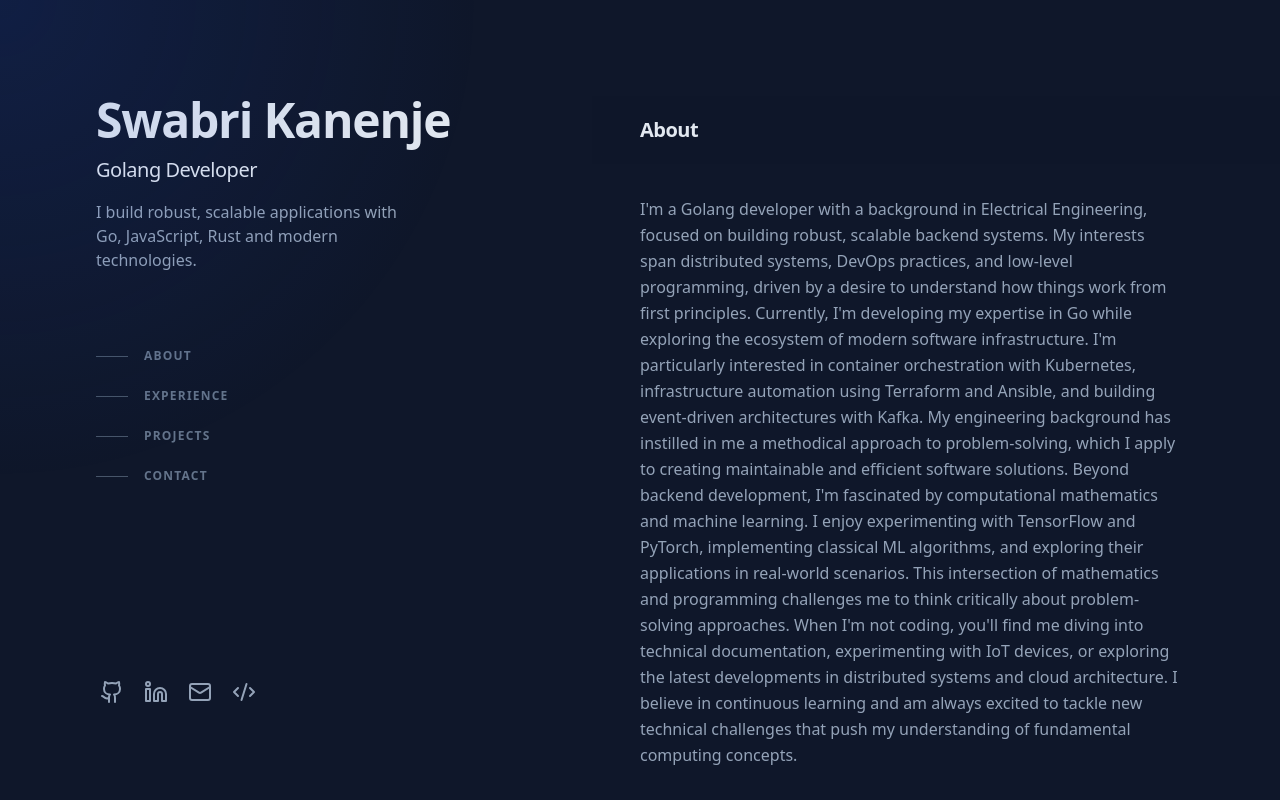
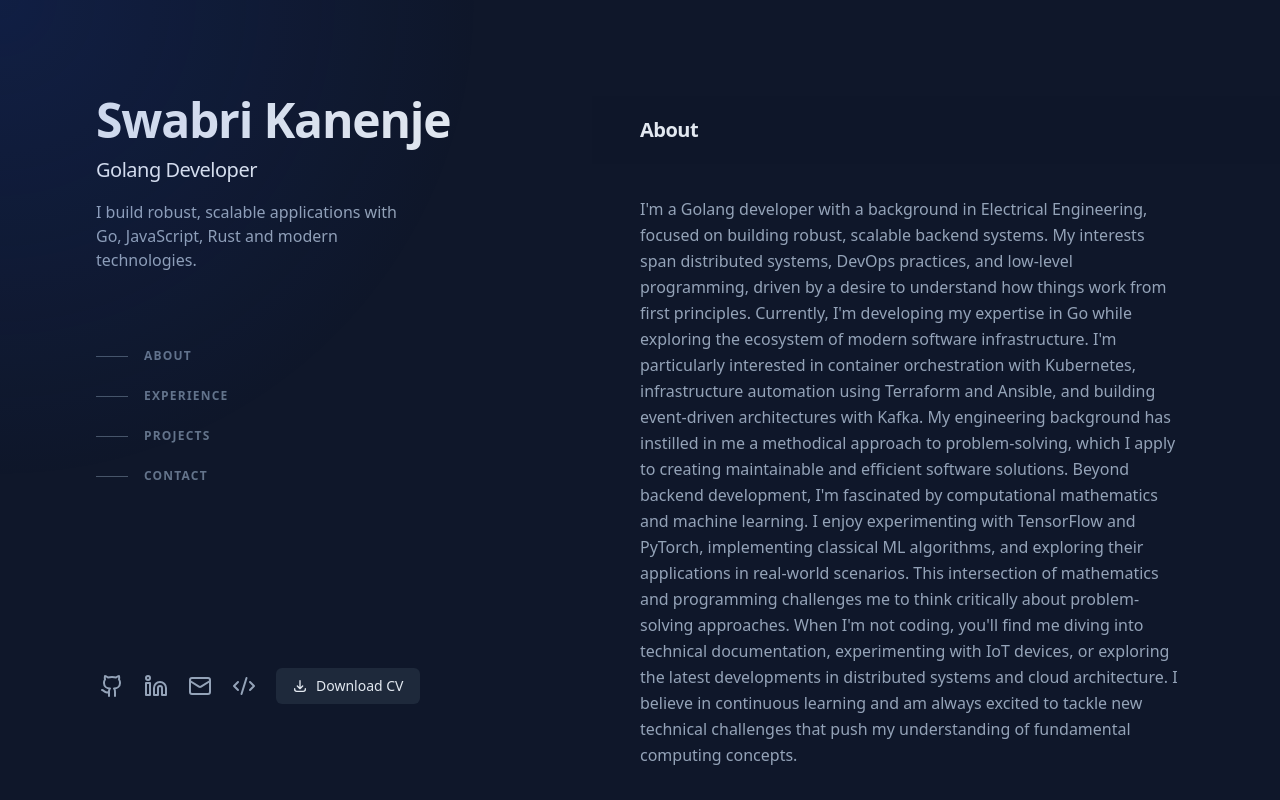
Before and after one commit to skanenje/portfolio2.0, a Next.js app: page / in a window 1280 px wide. Shown: the top 800 px of the page. Built offline with nearby package versions, Linux system fonts and the light colour scheme.

Commit message:
feat: add cv download button

```diff
--- a/app/page.tsx
+++ b/app/page.tsx
@@ -145,6 +145,18 @@ export default function Home() {
                 <a className="block hover:text-slate-200" href="https://dev.to/skanenje" target="_blank" rel="noreferrer">
                   <span className="sr-only">Dev.to</span>
                   <Code2 className="h-6 w-6" />
+                </a>
+              </li>
+              <li className="mr-5 text-xs">
+                <a
+                  className="inline-flex items-center px-4 py-2 text-sm font-medium text-slate-200 bg-slate-800 rounded-md hover:bg-slate-700 transition-colors"
+                  href="/Swabri_Kanenje_CV.pdf"
+                  download
+                >
+                  <svg className="w-4 h-4 mr-2" fill="none" stroke="currentColor" viewBox="0 0 24 24">
+                    <path strokeLinecap="round" strokeLinejoin="round" strokeWidth={2} d="M4 16v1a3 3 0 003 3h10a3 3 0 003-3v-1m-4-4l-4 4m0 0l-4-4m4 4V4" />
+                  </svg>
+                  Download CV
                 </a>
               </li>
             </ul>
```
Also changed, not shown: 2 other files (tests, documents, lock files or other folders).
